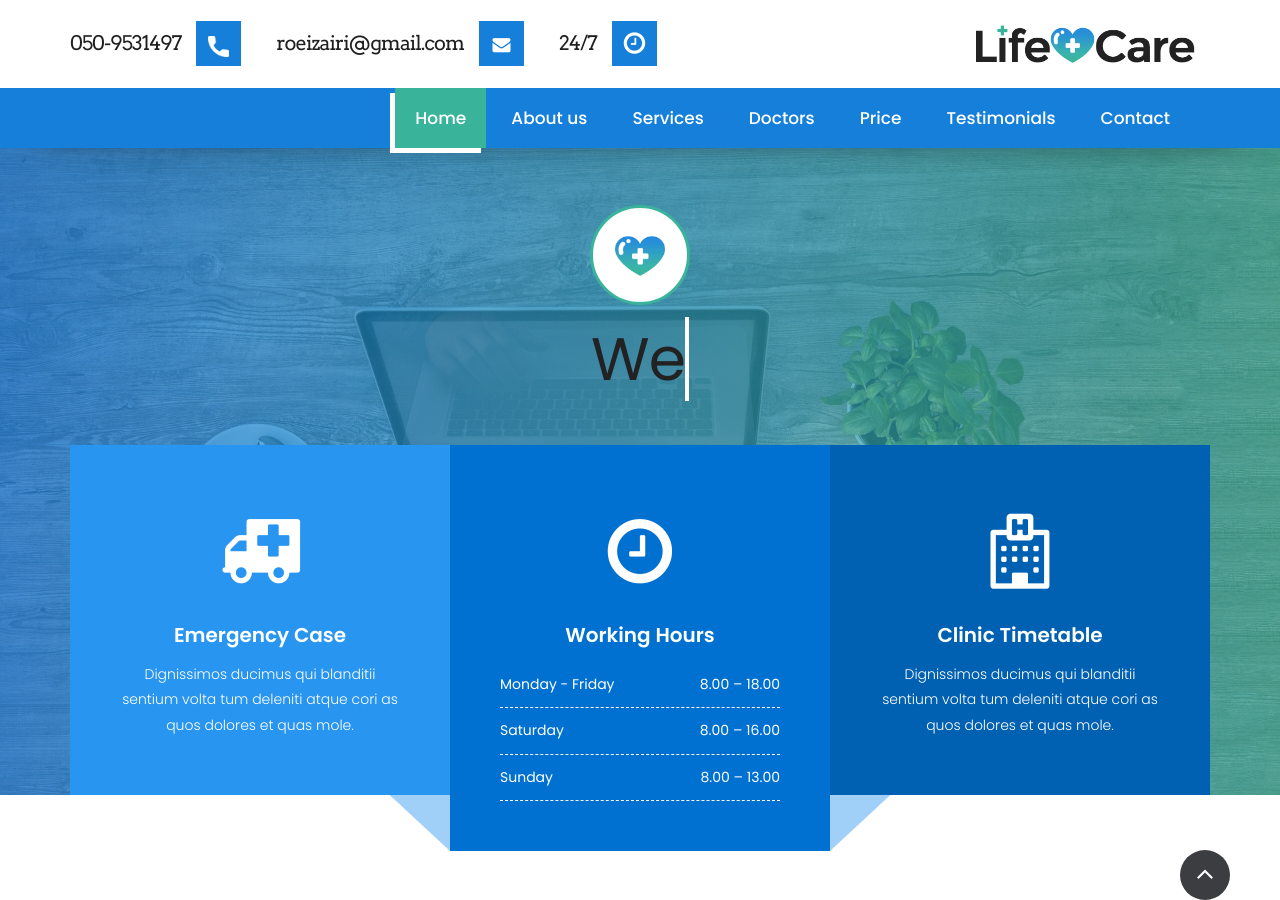
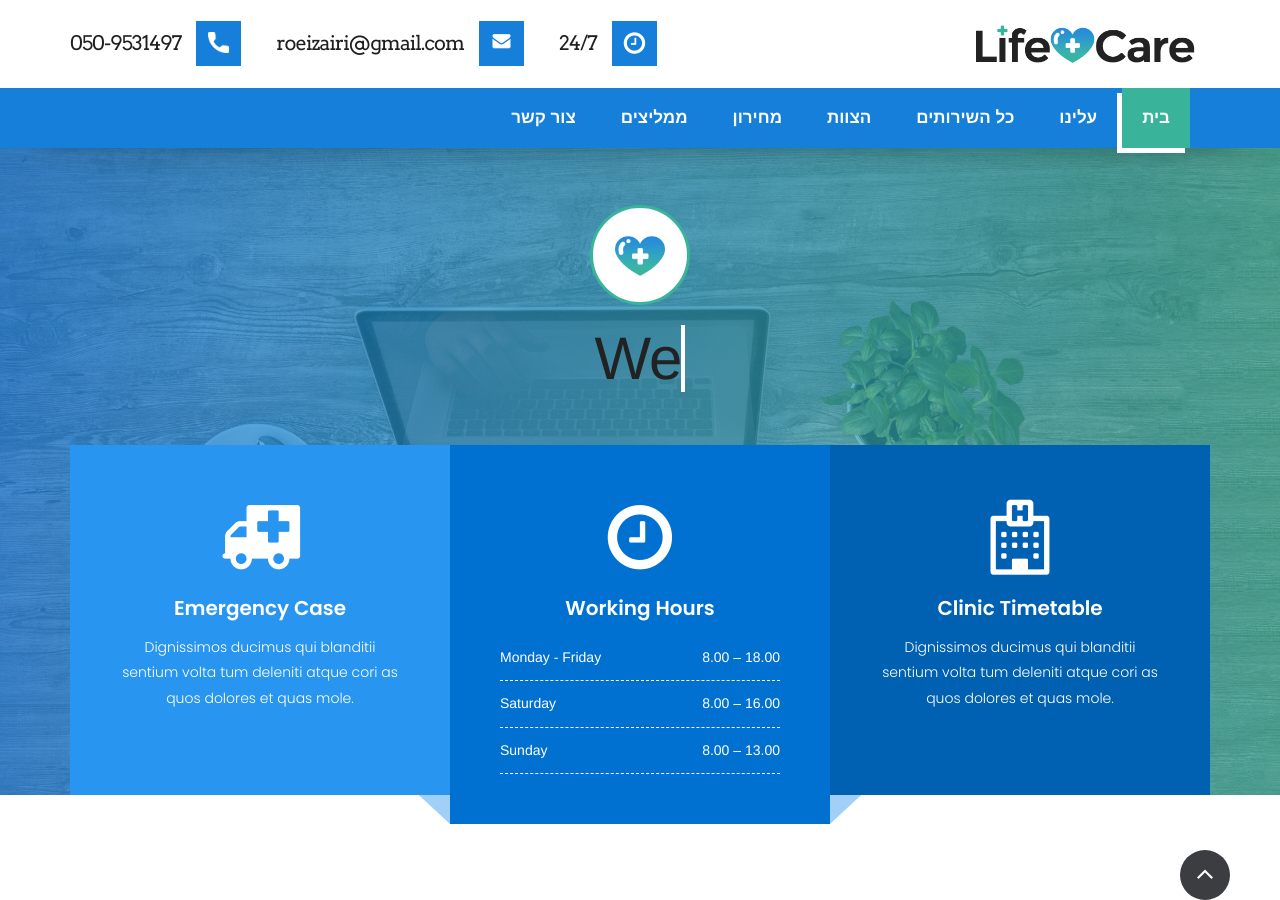
Before and after one commit to sailod/sailod.github.io, a plain HTML site: page tech_guy/index.html in a window 1280 px wide. Shown: the top 900 px of the page. Drawn offline with Linux system fonts and the light colour scheme; a web font is replaced by a local one.

Commit message:
Hebrew menu and active section fix

```diff
--- a/tech_guy/css/custom.css
+++ b/tech_guy/css/custom.css
@@ -2,6 +2,7 @@
     File Name: custom.css
 /****************************************** */
 
+@import url(http://fonts.googleapis.com/earlyaccess/alefhebrew.css);
 
 /** ADD YOUR AWESOME CODES HERE **/
 
@@ -46,7 +47,7 @@
 @import url('https://fonts.googleapis.com/css?family=Raleway:300,400,500,600,700');
 @import url('https://fonts.googleapis.com/css?family=Arvo:400,400i,700');
 * {
-    font-family: 'Poppins', sans-serif;
+    font-family: "Alef Hebrew", "Helvetica Neue", Helvetica, Arial, sans-serif;
 }
 
 h1,
@@ -1351,7 +1352,7 @@ nav.main-menu .navbar-toggle {
     padding: 20px 20px;
     text-transform: none;
     letter-spacing: 0;
-    font-weight: 500;
+    font-weight: bold;
     margin-right: 5px;
 }
 
@@ -1381,10 +1382,10 @@ nav.main-menu .navbar-toggle {
         display: none;
     }
     .navbar-header {
-        float: right;
+        float: left;
         position: absolute;
         top: 21px;
-        right: 20px;
+        left: 20px;
         background: transparent;
         width: 40px;
         height: 40px;
--- a/tech_guy/css/responsive.css
+++ b/tech_guy/css/responsive.css
@@ -359,6 +359,9 @@
     .info-inner .icontop {
         margin-right: 0px !important;
     }
+    .info-inner:nth-child(n+3) {
+        display: none !important;
+    }
 }
 
 @media (max-width: 600px) {
--- a/tech_guy/index.html
+++ b/tech_guy/index.html
@@ -68,13 +68,15 @@
 
                     <div id="navbar" class="navbar-collapse collapse">
                         <ul class="nav navbar-nav">
-                            <li><a class="active" href="index.html">Home</a></li>
-                            <li><a data-scroll href="#about">About us</a></li>
-                            <li><a data-scroll href="#service">Services</a></li>
-                            <li><a data-scroll href="#doctors">Doctors</a></li>
-                            <li><a data-scroll href="#price">Price</a></li>
-                            <li><a data-scroll href="#testimonials">Testimonials</a></li>
-                            <li><a data-scroll href="#getintouch">Contact</a></li>
+                            <li><a data-scroll href="#getintouch">צור קשר</a></li>
+                            <li><a data-scroll href="#testimonials">ממליצים</a></li>
+                            <li><a data-scroll href="#price">מחירון</a></li>
+                            <li><a data-scroll href="#doctors">הצוות</a></li>
+                            <li><a data-scroll href="#service">כל השירותים</a></li>
+                            <li><a data-scroll href="#about">עלינו</a></li>
+                            <li>
+                                <a class="active" href="index.html">בית</a>
+                            </li>
                         </ul>
                     </div>
                 </nav>
--- a/tech_guy/js/custom.js
+++ b/tech_guy/js/custom.js
@@ -65,11 +65,12 @@
             console.log($(this).offset().top)
         });
         // Get the id of the current element
-        cur = cur[cur.length - 1];
+        cur = cur[0];
         var id = cur && cur.length ? "#" + cur[0].id : "index.html";
-        console.log("testtttttttt>>>>>", cur ? cur[0] : "")
+        console.log("testtttttttt>>>>>", scrollItems)
             // Set/remove active class
 
+        console.log("testtttttttt>>>>>", id)
 
         menuItems
             .removeClass("active")
```
